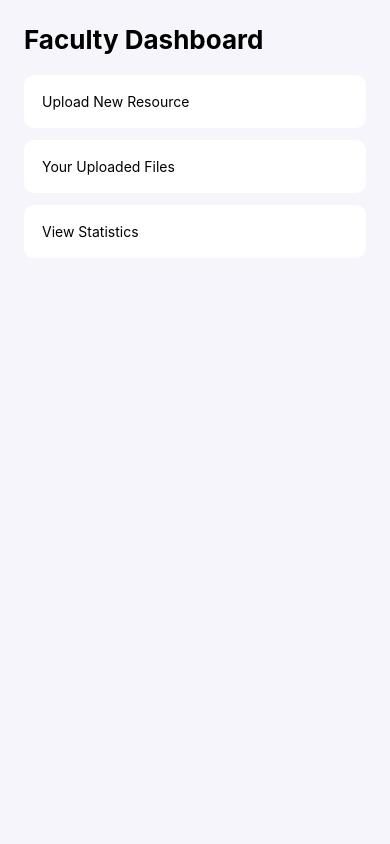
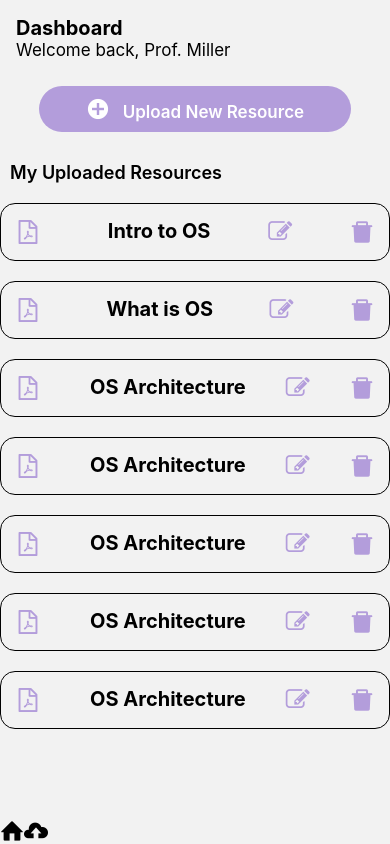
Before and after one commit to OceanWavesLkctc/oceanwaves-frontend, a React Native app: screen /FacultyDashboard in a window 390 px wide. Built offline with nearby package versions, Linux system fonts and the light colour scheme.

Commit message:
added faculty page and some styling

```diff
--- a/src/navigation/AppNavigator.js
+++ b/src/navigation/AppNavigator.js
@@ -14,7 +14,7 @@ const Stack = createNativeStackNavigator();
 export default function AppNavigator() {
     return (
         <NavigationContainer>
-            <Stack.Navigator initialRouteName="StudentDashboard" screenOptions={{ headerShown: false }}>
+            <Stack.Navigator initialRouteName="FacultyDashboard" screenOptions={{ headerShown: false }}>
                 <Stack.Screen name="PublicPreview" component={PublicPreviewScreen} />
                 <Stack.Screen name="RoleSelect" component={RoleSelectScreen} />
                 <Stack.Screen name="Login" component={LoginScreen} />
--- /dev/null
+++ b/src/screens/Faculty/FacultyBottomBar.js
@@ -0,0 +1,18 @@
+import { View, Text, TouchableOpacity } from 'react-native'
+import React from 'react'
+ import Entypo from '@expo/vector-icons/Entypo';
+const FacultyBottomBar = () => {
+  return (
+    <View style={{flexDirection:"row"}}>
+        <TouchableOpacity> <Entypo name="home" size={24} color="black" />
+        </TouchableOpacity>
+
+        <TouchableOpacity>
+<Entypo name="upload-to-cloud" size={24} color="black" />
+        </TouchableOpacity>
+
+    </View>
+  )
+}
+
+export default FacultyBottomBar
--- a/src/screens/Faculty/FacultyDashboard.js
+++ b/src/screens/Faculty/FacultyDashboard.js
@@ -1,22 +1,77 @@
-import { View, Text, StyleSheet, TouchableOpacity } from "react-native";
+import { View, Text, StyleSheet, TouchableOpacity,ScrollView, FlatList } from "react-native";
+import { SafeAreaView } from "react-native-safe-area-context";
+import Entypo from '@expo/vector-icons/Entypo';
+ import AntDesign from '@expo/vector-icons/AntDesign';
 
+import FontAwesome from '@expo/vector-icons/FontAwesome';
+import FacultyBottomBar from "./FacultyBottomBar";
+
+
+
+ const data = [
+    {
+        id:"1",title:"Intro to OS"
+    },
+    {
+        id:"2",title:"What is OS"
+    },
+    {
+        id:"3",title:"OS Architecture"
+    },
+    {
+        id:"4",title:"OS Architecture"
+    },
+    {
+        id:"5",title:"OS Architecture"
+    },
+    {
+        id:"6",title:"OS Architecture"
+    },
+    {
+        id:"7",title:"OS Architecture"
+    }
+
+ ]
 export default function FacultyDashboard() {
+
+    const renderItem = ({item}) => {
+        return(
+            <View style={{flexDirection:'row',height:"60",borderWidth:1,marginBlock:10,padding:15,justifyContent:"space-between",marginHorizontal:"15",borderRadius:15}}>
+                <AntDesign name="file-pdf" size={24} color="#B39DDB" />
+                  <Text style={{marginLeft:10,fontSize:20,fontWeight:"bold"}}>{item.title}</Text>
+                  <FontAwesome name="edit" size={24} color="#B39DDB" />
+                  <AntDesign name="delete" size={24} color="#B39DDB" />
+            </View>
+        )
+    }
     return (
-        <View style={styles.container}>
-            <Text style={styles.header}>Faculty Dashboard</Text>
 
-            <TouchableOpacity style={styles.card}>
-                <Text>Upload New Resource</Text>
+        <SafeAreaView style={{flex:1}}>
+
+            <View style={{padding:16}}>
+                <Text style={{fontSize:20,fontWeight:"bold"}}>Dashboard</Text>
+                <Text style={{fontFamily:"Inter",fontSize:17}}>Welcome back, Prof. Miller</Text>
+            </View>
+
+            <TouchableOpacity style={{backgroundColor:"#B39DDB",width:"80%",borderRadius:25, padding:10,alignSelf:"center", marginTop:10}}>
+                <Text style={{alignSelf:"center",fontSize:17,fontWeight:"600", color:"white"}}>
+                    <Entypo name="circle-with-plus" size={24} color="white" />{"   "}Upload New Resource</Text>
             </TouchableOpacity>
 
-            <TouchableOpacity style={styles.card}>
-                <Text>Your Uploaded Files</Text>
-            </TouchableOpacity>
 
-            <TouchableOpacity style={styles.card}>
-                <Text>View Statistics</Text>
-            </TouchableOpacity>
-        </View>
+            <View style={{marginTop:20,padding:10}}>
+                <Text style={{fontSize:18,fontWeight:"600"}}>My Uploaded Resources</Text>
+            </View>
+
+           <FlatList
+           data={data}
+           renderItem={renderItem}
+           keyExtractor={(item)=>item.id}
+           />
+
+
+           <FacultyBottomBar />
+        </SafeAreaView>
     );
 }
 
--- a/src/screens/student/StudentDashboard.js
+++ b/src/screens/student/StudentDashboard.js
@@ -14,7 +14,6 @@ export default function StudentDashboard() {
            <ResourcePosts />
          <BottomBar />
         </SafeAreaView>
-
     );
 }
 
```
